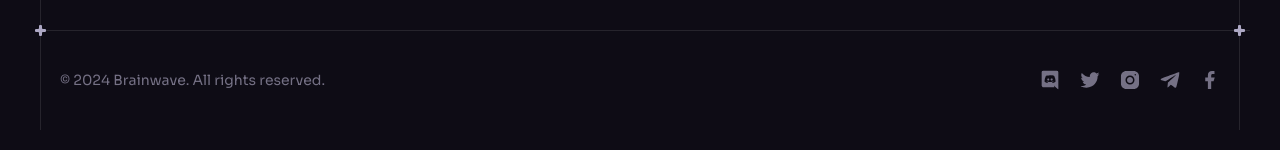
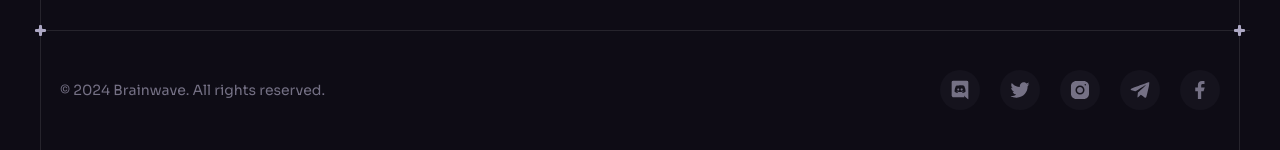
Before and after one commit to ratanz/brainwave, a React (Vite) app: page / in a window 1280 px wide. Shown: the part 9395-9545 px from the top of the page. Built offline with nearby package versions, Linux system fonts and the light colour scheme.

Commit message:
some changes in footer

```diff
--- a/src/components/Footer.jsx
+++ b/src/components/Footer.jsx
@@ -14,8 +14,8 @@ const Footer = () => {
         </p>
         <ul className="flex gap-5 flex-wrap ">
             {socials.map((item) => (
-                <li key={item.id} className="flex items-center ">
-                    <a href={item.url}>
+                <li key={item.id} className="flex items-center justify-center w-10 h-10 bg-n-7 rounded-full transition-colors hover:bg-n-6 ">
+                    <a href={item.url} target="_blank" rel="noreferrer" className="">
                         <img src={item.iconUrl} width={20} height={20} alt={item.title} />
                     </a>
                 </li>
```
